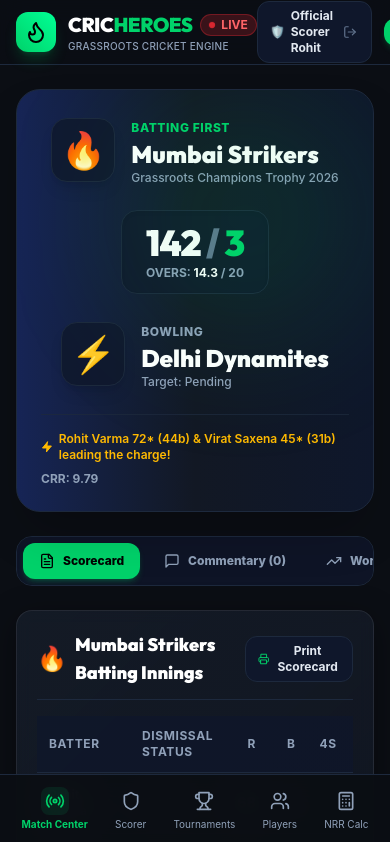
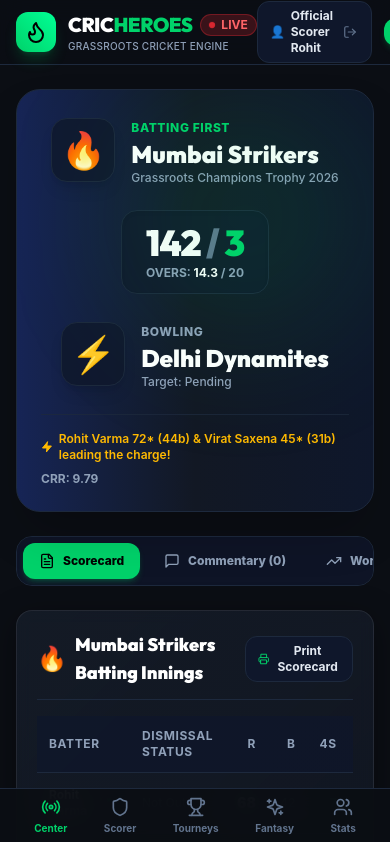
Before and after one commit to Sandeep-yadavz/cricheroes-web-app, a React (Vite) app in the folder frontend/: page / in a window 390 px wide. Shown: the top 842 px of the page. Built offline with nearby package versions, Linux system fonts and the light colour scheme; no server answers.

Commit message:
Hide Scorer Deck tab for un-signed-up users and non-scorer accounts

```diff
--- a/frontend/src/components/Navigation/Navbar.jsx
+++ b/frontend/src/components/Navigation/Navbar.jsx
@@ -1,5 +1,5 @@
 import React, { useState } from 'react';
-import { Shield, Radio, Trophy, Users, Calculator, Volume2, VolumeX, Flame, PlusCircle, UserCheck, LogOut, Lock, Sparkles } from 'lucide-react';
+import { Shield, Radio, Trophy, Users, Calculator, Volume2, VolumeX, Flame, PlusCircle, LogOut, Lock, Sparkles } from 'lucide-react';
 import { useCricket } from '../../context/CricketContext';
 import CreateMatchModal from '../Scorer/CreateMatchModal';
 import AuthModal from '../Auth/AuthModal';
@@ -9,10 +9,8 @@
   const [isCreateOpen, setIsCreateOpen] = useState(false);
   const [isAuthOpen, setIsAuthOpen] = useState(false);
 
-  const currKey = `innings_${match.current_innings}`;
-  const inn = match[currKey] || match.innings_1;
-  const batTeam = teams[inn.batting_team_id] || { short_name: "MUM" };
-  const bowlTeam = teams[inn.bowling_team_id] || { short_name: "DEL" };
+  // Scorer Deck Tab visibility check: ONLY visible for Assigned Scorer or Tournament Admin!
+  const isScorerForMatch = currentUser && (currentUser.id === match.assigned_scorer_id || currentUser.id === match.admin_id);
 
   return (
     <header className="sticky top-0 z-40 bg-[#0B0E14]/90 backdrop-blur-md border-b border-slate-800">
@@ -50,6 +48,8 @@
               <span>Match Center</span>
             </button>
 
+            {/* Scorer Deck: ONLY visible if logged in user is Assigned Scorer or Tournament Admin */}
+            {isScorerForMatch && (
               <button
                 onClick={() => setActiveTab('scorer')}
                 className={`flex items-center space-x-2 px-4 py-2 rounded-lg text-sm font-semibold transition-all ${
@@ -61,6 +61,7 @@
                 <Shield className="w-4 h-4" />
                 <span>Scorer Deck</span>
               </button>
+            )}
 
             <button
               onClick={() => setActiveTab('tournaments')}
@@ -116,9 +117,7 @@
             {currentUser ? (
               <div className="flex items-center space-x-2 bg-slate-900 border border-slate-800 px-3 py-1.5 rounded-xl">
                 <span className="text-xs font-bold text-slate-200 flex items-center gap-1.5">
-                  <span className="text-[#00D26A]">
-                    {currentUser.role === 'SCORER' ? '🛡️' : (currentUser.role === 'ORGANIZER' ? '🏆' : '🏏')}
-                  </span>
+                  <span className="text-[#00D26A]">👤</span>
                   {currentUser.name}
                 </span>
                 <button
--- a/frontend/src/components/Navigation/TabBar.jsx
+++ b/frontend/src/components/Navigation/TabBar.jsx
@@ -1,39 +1,67 @@
 import React from 'react';
-import { Radio, Shield, Trophy, Users, Calculator } from 'lucide-react';
+import { Radio, Shield, Trophy, Users, Sparkles } from 'lucide-react';
 import { useCricket } from '../../context/CricketContext';
 
 export default function TabBar() {
-  const { activeTab, setActiveTab } = useCricket();
+  const { activeTab, setActiveTab, currentUser, match } = useCricket();
 
-  const tabs = [
-    { id: 'match_center', label: 'Match Center', icon: Radio },
-    { id: 'scorer', label: 'Scorer', icon: Shield },
-    { id: 'tournaments', label: 'Tournaments', icon: Trophy },
-    { id: 'players', label: 'Players', icon: Users },
-    { id: 'nrr', label: 'NRR Calc', icon: Calculator },
-  ];
+  const isScorerForMatch = currentUser && (currentUser.id === match.assigned_scorer_id || currentUser.id === match.admin_id);
 
   return (
-    <div className="md:hidden fixed bottom-0 left-0 right-0 z-50 bg-[#0B0E14]/95 backdrop-blur-lg border-t border-slate-800 px-2 py-2">
+    <div className="md:hidden fixed bottom-0 left-0 right-0 z-40 bg-[#0B0E14]/95 backdrop-blur-lg border-t border-slate-800 py-2 px-4">
       <div className="flex items-center justify-around">
-        {tabs.map((tab) => {
-          const Icon = tab.icon;
-          const isActive = activeTab === tab.id;
-          return (
-            <button
-              key={tab.id}
-              onClick={() => setActiveTab(tab.id)}
-              className={`flex flex-col items-center justify-center py-1 px-3 rounded-xl transition-all ${
-                isActive ? 'text-[#00D26A] font-bold' : 'text-slate-400 hover:text-slate-200'
-              }`}
-            >
-              <div className={`p-1 rounded-lg ${isActive ? 'bg-[#00D26A]/10' : ''}`}>
-                <Icon className="w-5 h-5" />
-              </div>
-              <span className="text-[10px] mt-0.5">{tab.label}</span>
-            </button>
-          );
-        })}
+        <button
+          onClick={() => setActiveTab('match_center')}
+          className={`flex flex-col items-center space-y-1 transition ${
+            activeTab === 'match_center' ? 'text-[#00D26A]' : 'text-slate-500 hover:text-slate-300'
+          }`}
+        >
+          <Radio className="w-5 h-5" />
+          <span className="text-[10px] font-bold">Center</span>
+        </button>
+
+        {/* Scorer Deck Tab: Only visible if assigned scorer or tournament admin */}
+        {isScorerForMatch && (
+          <button
+            onClick={() => setActiveTab('scorer')}
+            className={`flex flex-col items-center space-y-1 transition ${
+              activeTab === 'scorer' ? 'text-[#00D26A]' : 'text-slate-500 hover:text-slate-300'
+            }`}
+          >
+            <Shield className="w-5 h-5" />
+            <span className="text-[10px] font-bold">Scorer</span>
+          </button>
+        )}
+
+        <button
+          onClick={() => setActiveTab('tournaments')}
+          className={`flex flex-col items-center space-y-1 transition ${
+            activeTab === 'tournaments' ? 'text-[#00D26A]' : 'text-slate-500 hover:text-slate-300'
+          }`}
+        >
+          <Trophy className="w-5 h-5" />
+          <span className="text-[10px] font-bold">Tourneys</span>
+        </button>
+
+        <button
+          onClick={() => setActiveTab('fantasy')}
+          className={`flex flex-col items-center space-y-1 transition ${
+            activeTab === 'fantasy' ? 'text-[#00D26A]' : 'text-slate-500 hover:text-slate-300'
+          }`}
+        >
+          <Sparkles className="w-5 h-5" />
+          <span className="text-[10px] font-bold">Fantasy</span>
+        </button>
+
+        <button
+          onClick={() => setActiveTab('players')}
+          className={`flex flex-col items-center space-y-1 transition ${
+            activeTab === 'players' ? 'text-[#00D26A]' : 'text-slate-500 hover:text-slate-300'
+          }`}
+        >
+          <Users className="w-5 h-5" />
+          <span className="text-[10px] font-bold">Stats</span>
+        </button>
       </div>
     </div>
   );
```
Lines whose indentation alone changed are shown as unchanged.
